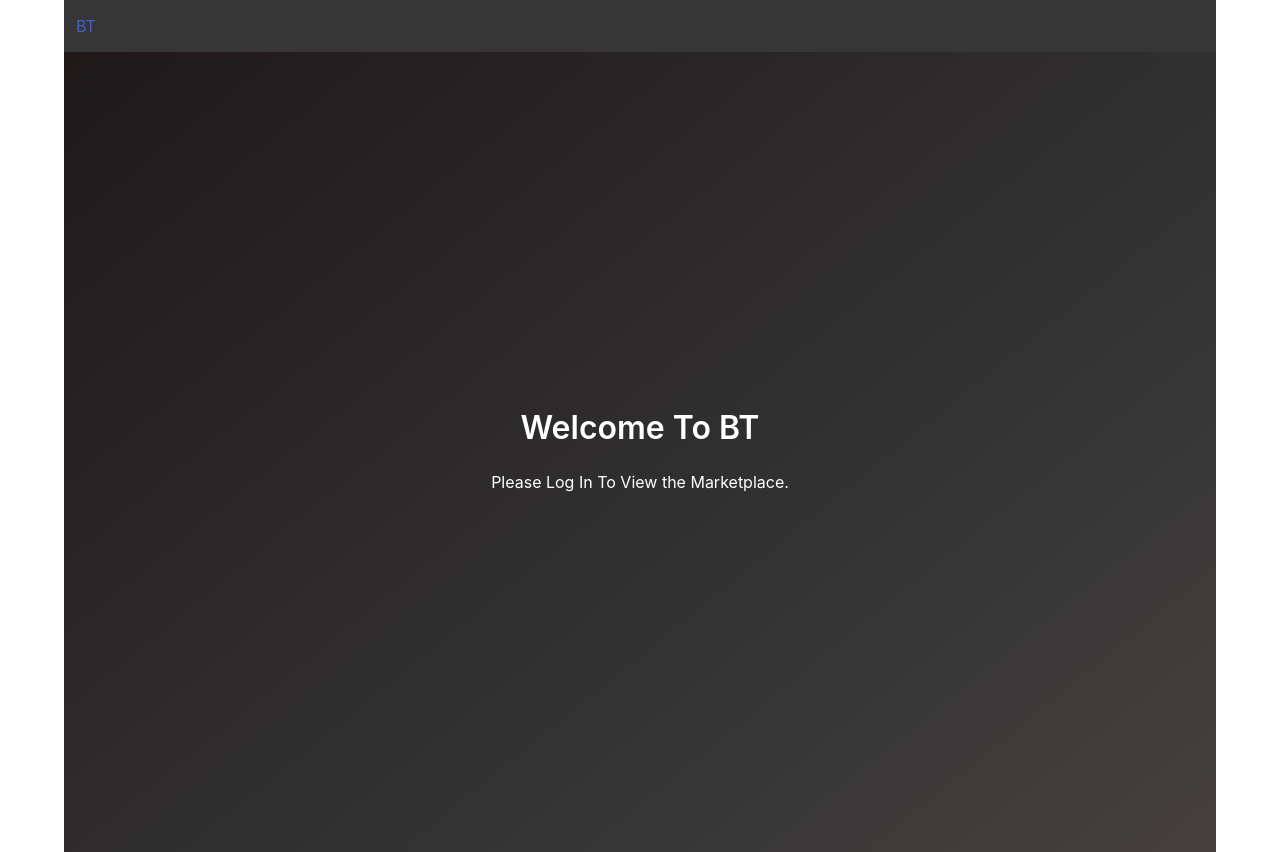
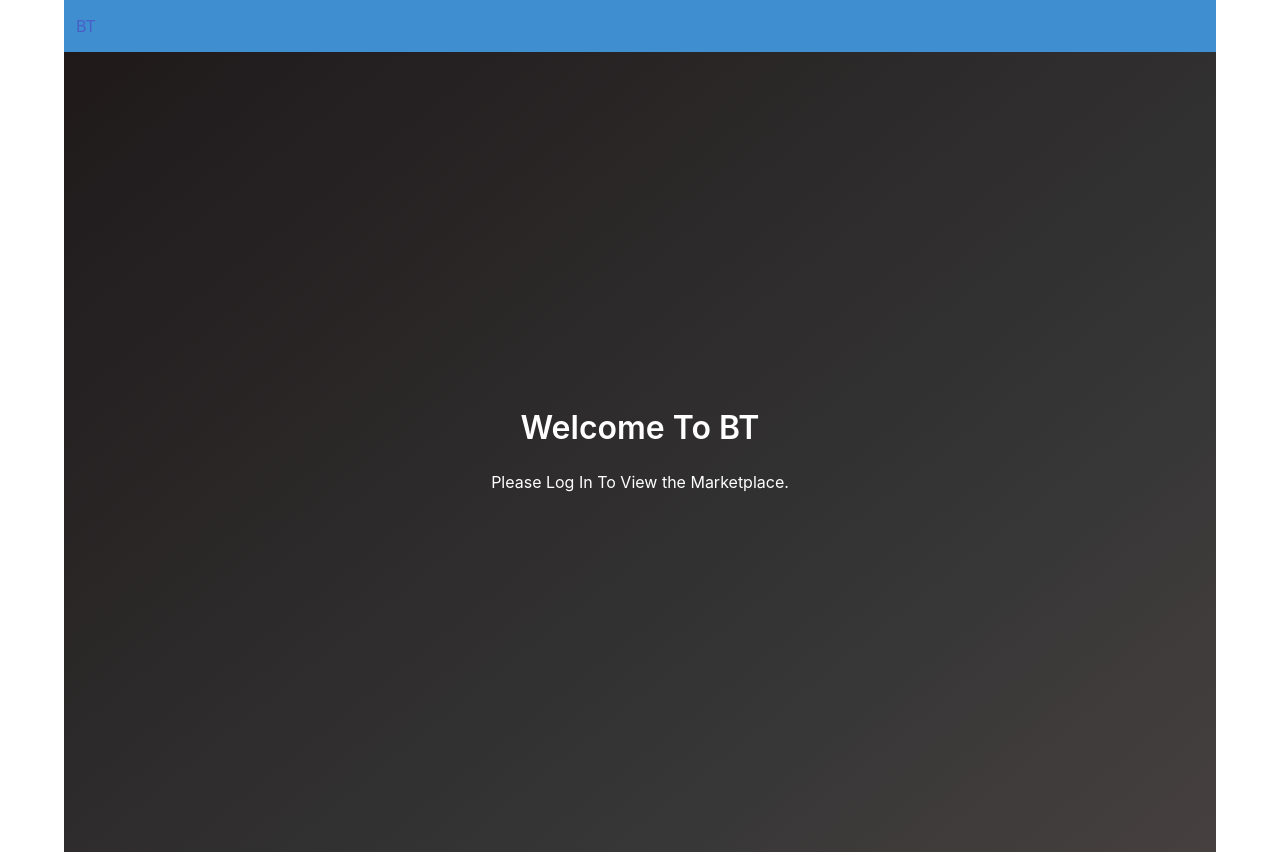
Before and after one commit to digitalh2o2/cbtrader, a React (Create React App) app in the folder client/: page / in a window 1280 px wide. Built offline with nearby package versions, Linux system fonts and the light colour scheme; no server answers.

Commit message:
Styling changes to header component

```diff
--- a/client/src/components/Header.js
+++ b/client/src/components/Header.js
@@ -9,16 +9,19 @@ class Header extends Component {
         return;
       case false:
         return (
-          <li>
+          <li className="button is-warning navbar-item">
             <a href="/auth/discord">Log In With Discord</a>
           </li>
         );
       default:
         return [
-          <li key="1">
+          <li
+            className=" button is-success navbar-item"
+            style={{ marginRight: "5px" }}
+          >
             <a href="/marketplace">Marketplace</a>
           </li>,
-          <li key="2">
+          <li className="button is-success navbar-item ">
             <a href="/api/logout">Logout</a>
           </li>
         ];
@@ -33,7 +36,7 @@ class Header extends Component {
   render() {
     console.log("thiiiis", this.props);
     return (
-      <nav className="navbar is-dark" aria-label="main navigation">
+      <nav className="navbar is-info" aria-label="main navigation">
         <div className="navbar-brand">
           <div className="navbar-item">
             <Link to={this.props.auth ? "/marketplace" : "/"}>BT</Link>
@@ -51,8 +54,10 @@ class Header extends Component {
         </div>
         <div className="navbar-menu nav-toggle">
           <div className="navbar-end">
-            <div className="navbar-item is-active">
-              <ul>{this.renderUserOptions()}</ul>
+            <div className="is-active">
+              <ul style={{ display: "flex", padding: "5px" }}>
+                {this.renderUserOptions()}
+              </ul>
             </div>
           </div>
         </div>
--- a/client/src/components/PrivateRoute.js
+++ b/client/src/components/PrivateRoute.js
@@ -17,8 +17,7 @@ const PrivateRoute = ({ component: Component, auth: auth, ...rest }) => (
   />
 );
 
-const mapStateToProps = state => ({
-  auth: state.auth
-});
-
+function mapStateToProps({ auth }) {
+  return { auth };
+}
 export default connect(mapStateToProps)(PrivateRoute);
```
